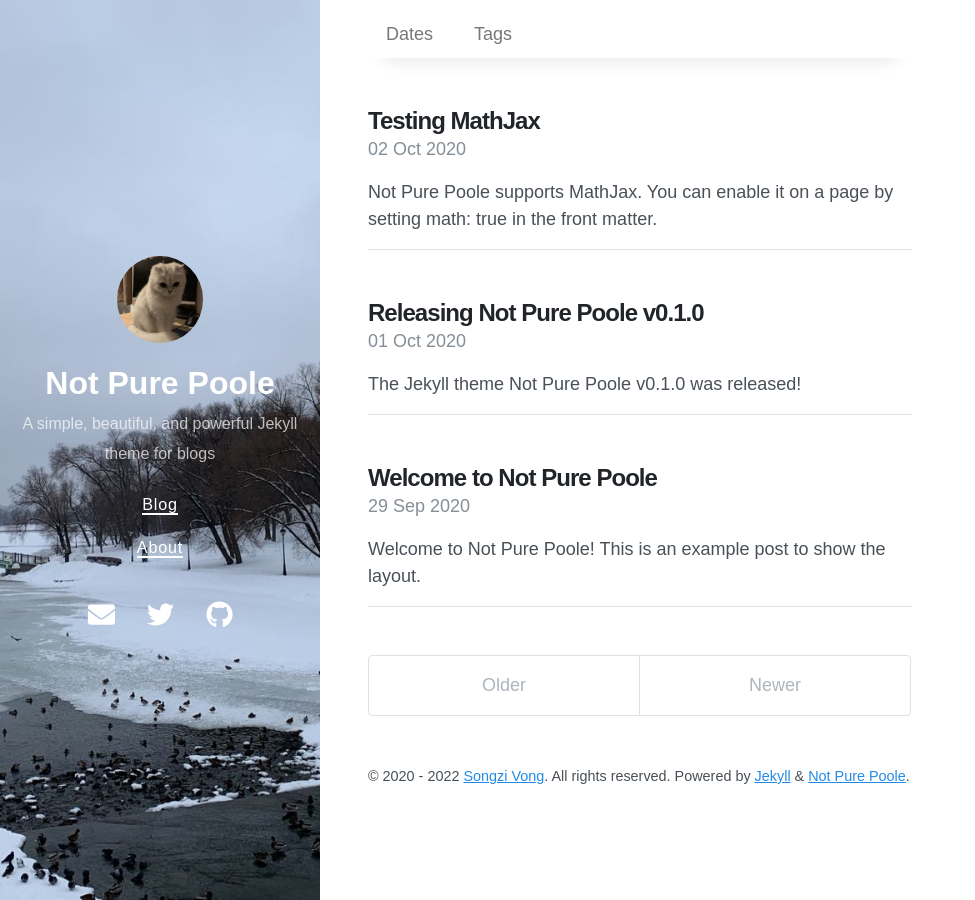
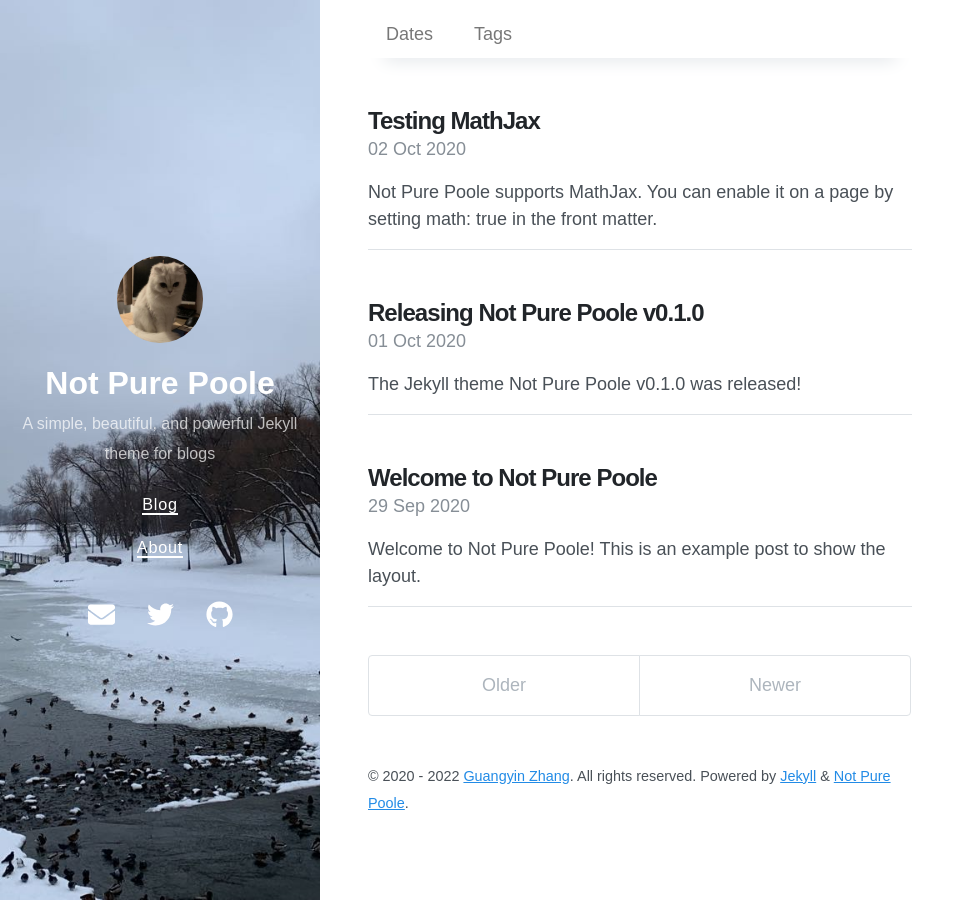
Before and after one commit to chinaphilip/chinaphilip.github.io, a Jekyll site: the page built from index.html, in a window 1280 px wide. Shown: the whole page, without its empty margins (0-975 px from the left). Built offline with Jekyll 4.4.1, drawn with Linux system fonts in a browser that asks for light colours; nearby versions of some CDN libraries; the list of posts is cut into pages by our own code.

Commit message:
update config

```diff
--- a/_config.yml
+++ b/_config.yml
@@ -54,6 +54,6 @@
 
 # Specify the author for blog posts
 author:
-  name: Songzi Vong
-  url: https://github.com/vszhub/
-  email: vszhub@gmail.com
+  name: Guangyin Zhang
+  url: https://github.com/chinaphilip/
+  email: aauiuui@163.com
```
